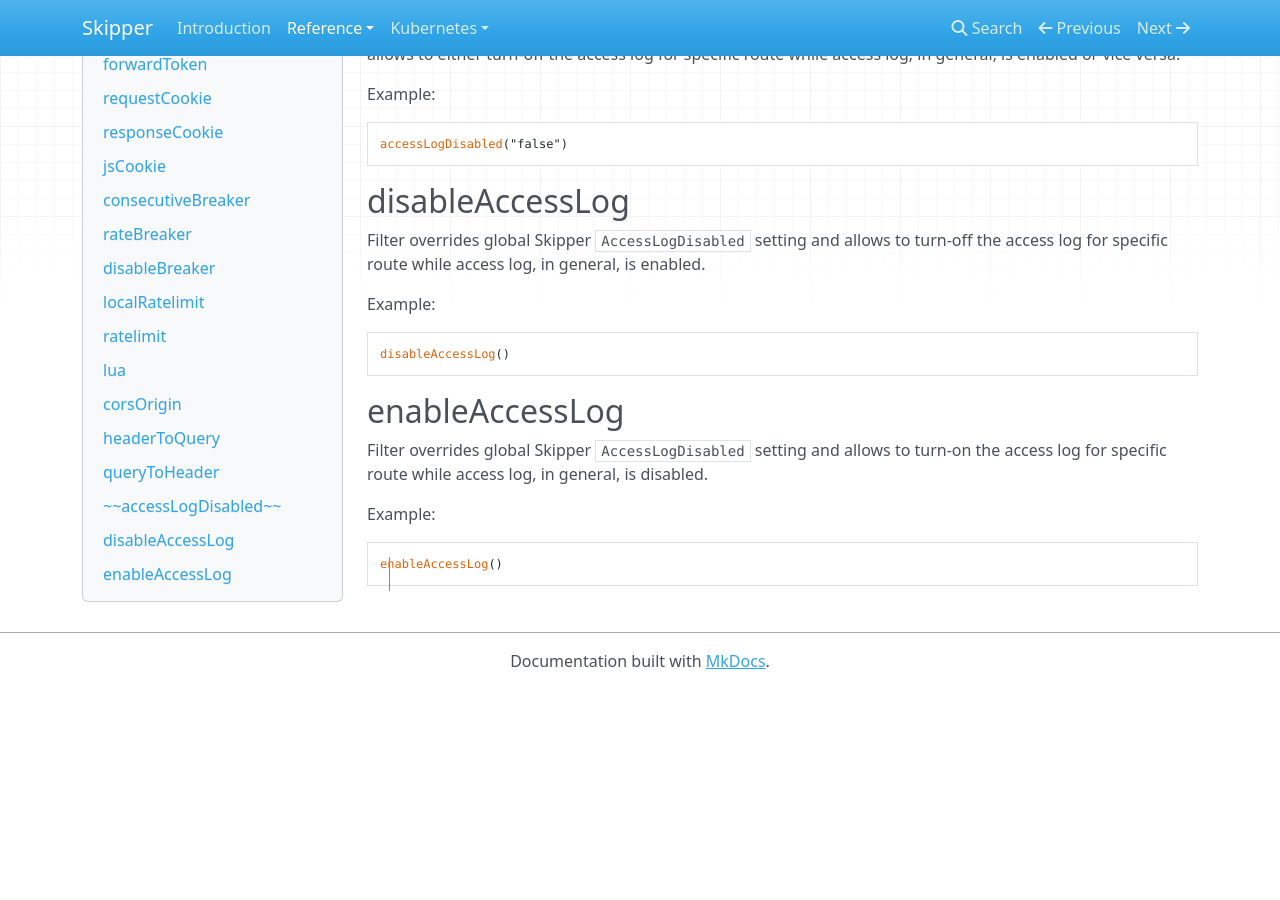
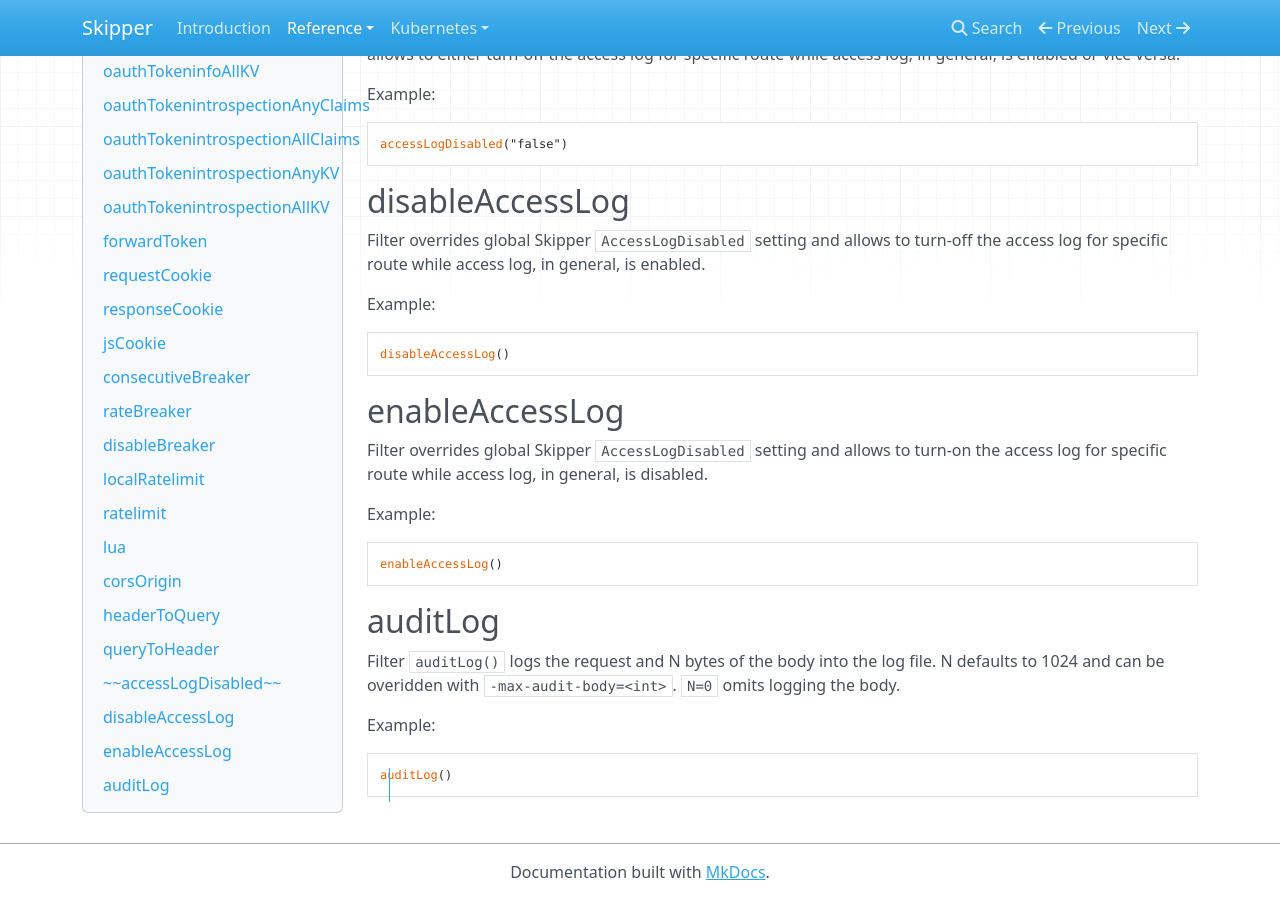
Before and after one commit to zalando/skipper, an MkDocs documentation site: the page built from docs/reference/filters.md, in a window 1280 px wide and 900 px high, scrolled down 14227 px. Built offline with MkDocs 1.6.1, drawn with Linux system fonts in a browser that asks for light colours; nearby versions of some CDN libraries; before the commit the page ends 14916 px from its top, so only the background shows below that.

Commit message:
doc auditLog filter (#813)
* doc for auditLog() filter, fixes #798

Signed-off-by: Sandor Szuecs <sandor.szuecs@zalando.de>

* fix comment

Signed-off-by: Sandor Szücs <sandor.szuecs@zalando.de>

````diff
--- a/docs/reference/filters.md
+++ b/docs/reference/filters.md
@@ -803,3 +803,15 @@ Example:
 ```
 enableAccessLog()
 ```
+
+## auditLog
+
+Filter `auditLog()` logs the request and N bytes of the body into the
+log file. N defaults to 1024 and can be overidden with
+`-max-audit-body=<int>`. `N=0` omits logging the body.
+
+Example:
+
+```
+auditLog()
+```
````
